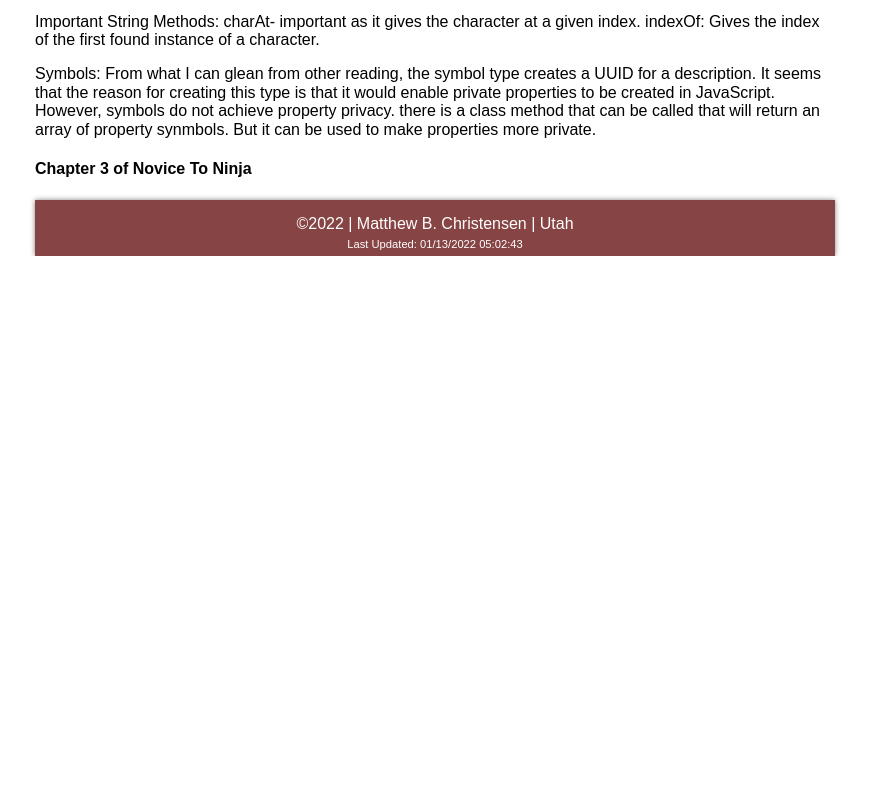
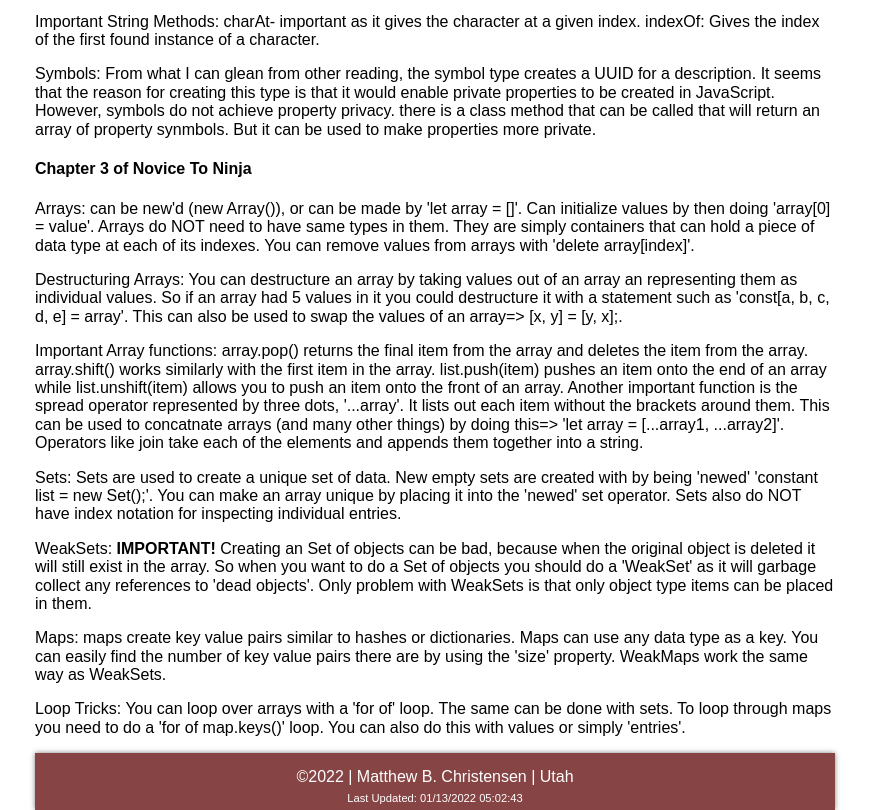
Before and after one commit to matthe68/WDD330_Portfolio, a plain HTML site: page week2/week2_notes.html in a window 1280 px wide. Shown: the part 581-1391 px from the top of the page, without its empty margins (205-1074 px from the left). Before the commit the page ends 837 px from the top, so only its background shows below. Drawn offline with Linux system fonts and the light colour scheme.

Commit message:
finished chapter 3 from the book reading this week.

```diff
--- a/week2/week2_notes.html
+++ b/week2/week2_notes.html
@@ -36,6 +36,13 @@
   <p>Important String Methods: charAt- important as it gives the character at a given index. indexOf: Gives the index of the first found instance of a character. </p>
   <p>Symbols: From what I can glean from other reading, the symbol type creates a UUID for a description. It seems that the reason for creating this type is that it would enable private properties to be created in JavaScript. However, symbols do not achieve property privacy. there is a class method that can be called that will return an array of property synmbols. But it can be used to make properties more private. </p>
   <h4>Chapter 3 of Novice To Ninja</h4>
+  <p>Arrays: can be new'd (new Array()), or can be made by 'let array = []'. Can initialize values by then doing 'array[0] = value'. Arrays do NOT need to have same types in them. They are simply containers that can hold a piece of data type at each of its indexes. You can remove values from arrays with 'delete array[index]'. </p>
+  <p>Destructuring Arrays: You can destructure an array by taking values out of an array an representing them as individual values. So if an array had 5 values in it you could destructure it with a statement such as 'const[a, b, c, d, e] = array'. This can also be used to swap the values of an array=> [x, y] = [y, x];.</p>
+  <p>Important Array functions: array.pop() returns the final item from the array and deletes the item from the array. array.shift() works similarly with the first item in the array. list.push(item) pushes an item onto the end of an array while list.unshift(item) allows you to push an item onto the front of an array. Another important function is the spread operator represented by three dots, '...array'. It lists out each item without the brackets around them. This can be used to concatnate arrays (and many other things) by doing this=> 'let array = [...array1, ...array2]'. Operators like join take each of the elements and appends them together into a string. </p>
+  <p>Sets: Sets are used to create a unique set of data. New empty sets are created with by being 'newed' 'constant list = new Set();'. You can make an array unique by placing it into the 'newed' set operator. Sets also do NOT have index notation for inspecting individual entries.  </p>
+  <p>WeakSets: <b>IMPORTANT!</b> Creating an Set of objects can be bad, because when the original object is deleted it will still exist in the array. So when you want to do a Set of objects you should do a 'WeakSet' as it will garbage collect any references to 'dead objects'. Only problem with WeakSets is that only object type items can be placed in them. </p>
+  <p>Maps: maps create key value pairs similar to hashes or dictionaries. Maps can use any data type as a key. You can easily find the number of key value pairs there are by using the 'size' property. WeakMaps work the same way as WeakSets.</p>
+  <p>Loop Tricks: You can loop over arrays with a 'for of' loop. The same can be done with sets. To loop through maps you need to do a 'for of map.keys()' loop. You can also do this with values or simply 'entries'. </p>
 
   <footer>
     &copy;2022 | Matthew B. Christensen | Utah
```
